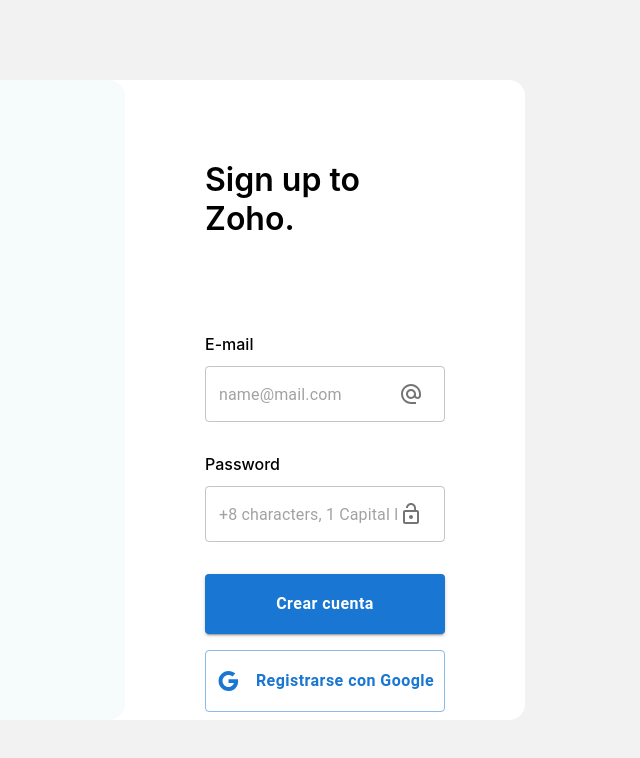
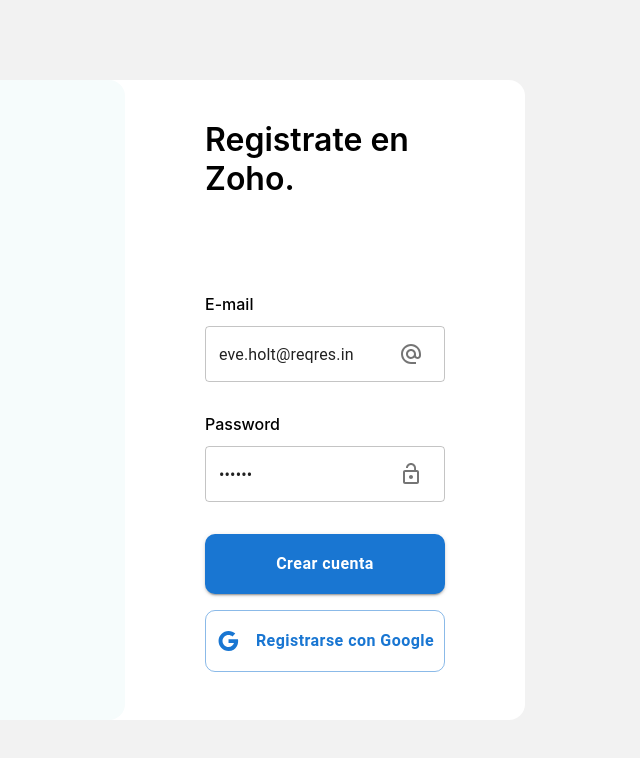
Before and after one commit to KevinCampos95/front-test, a React (Create React App) app: page / in a window 1280 px wide. Shown: the top 758 px of the page, without its empty margins (435-1075 px from the left). Built offline with nearby package versions, Linux system fonts and the light colour scheme.

Commit message:
[ADD] Agregada configuracion de enviroment con API_BASE_URL para peticiones

```diff
--- /dev/null
+++ b/src/config/AppConfig.js
@@ -0,0 +1,3 @@
+import {env} from './EnvironmentConfig';
+
+export const API_BASE_URL = env.API_ENDPOINT_URL;
--- a/src/containers/login/index.js
+++ b/src/containers/login/index.js
@@ -16,9 +16,9 @@
 
 function Login() {
 
-    const [email, setEmail] = useState('');
+    const [email, setEmail] = useState('eve.holt@reqres.in');
     const [emailError, setEmailError] = useState(false);
-    const [password, setPassword] = useState('');
+    const [password, setPassword] = useState('pistol');
     const [passwordError, setPasswordError] = useState(false);
 
     const validateEmail = value => {
@@ -47,12 +47,11 @@
                 <CardLeftContainer />
                 <CardRightContainer>
                     <CardRightContainerTitle>
-                        Sign up to Zoho.
+                        Registrate en Zoho.
                     </CardRightContainerTitle>
                     <Divider size={96} />
                     <InputTitle>E-mail</InputTitle>
                     <TextField
-                        hiddenLabel
                         variant="outlined"
                         type="email"
                         placeholder="name@mail.com"
@@ -72,7 +71,6 @@
                     <Divider size={32} />
                     <InputTitle>Password</InputTitle>
                     <TextField
-                        hiddenLabel
                         variant="outlined"
                         type="password"
                         placeholder="+8 characters, 1 Capital letter and 1 special character"
--- a/src/containers/login/styles.js
+++ b/src/containers/login/styles.js
@@ -31,15 +31,18 @@
 
 export const CardRightContainer = styled.div`
   width: 50%;
-  padding: 80px;
+  padding: 40px 80px;
   border-radius: 16px;
   text-align: left;
+  height: 100%;
+  overflow-y: auto;
 
   & .button {
     padding: 16px 0px;
     text-transform: none;
     font-size: 16px;
     font-weight: 600;
+    border-radius: 10px;
   }
 
   & .google-icon {
```
Also changed, not shown: src/config/EnviromentConfig.js (added, +15 -0 lines).
